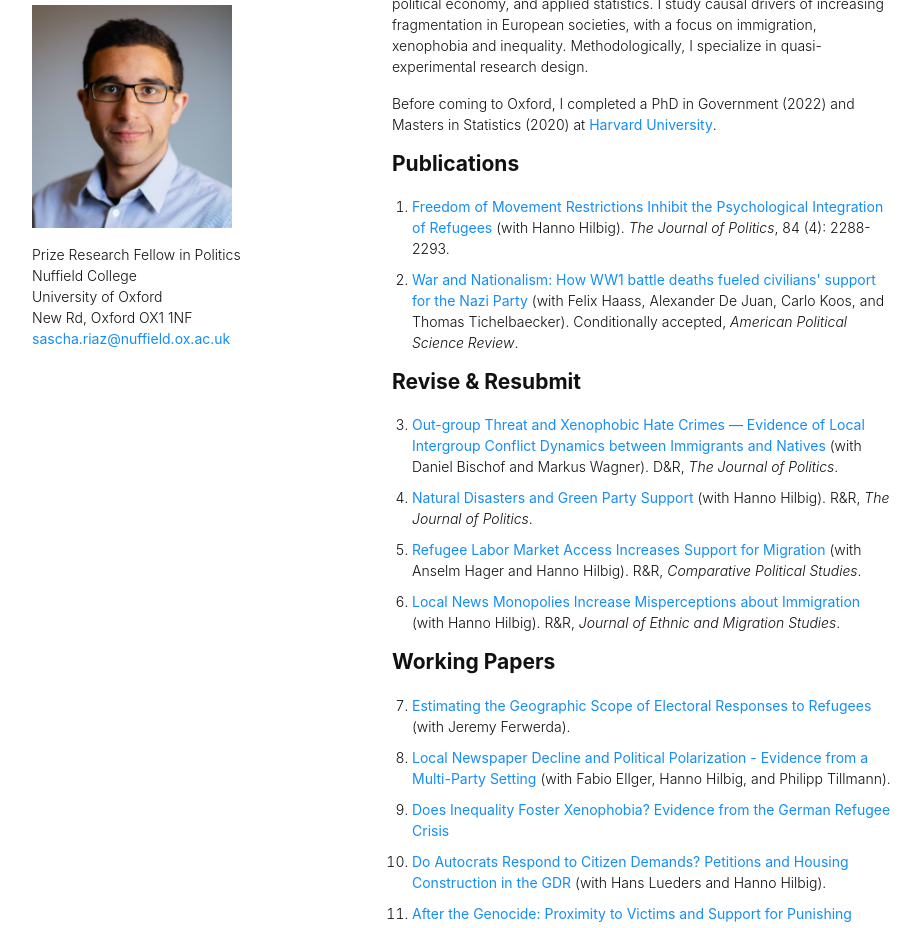
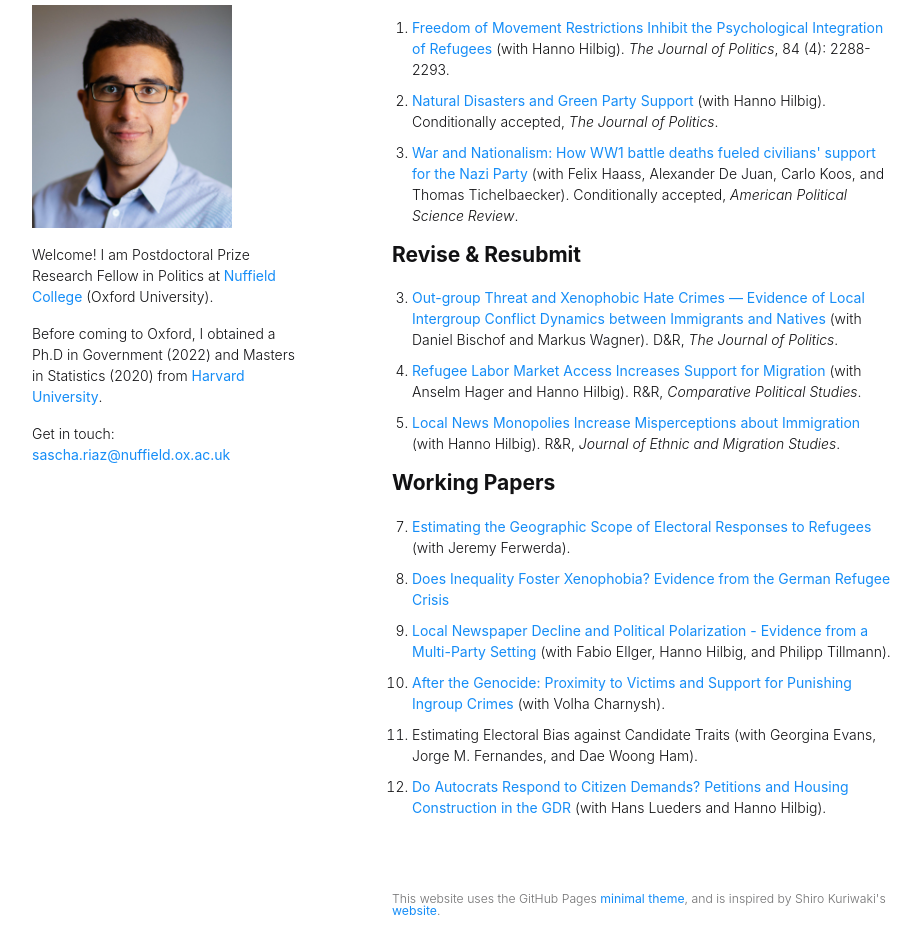
Before and after one commit to saschariaz/saschariaz, a plain HTML site: page index.html in a window 1280 px wide. Shown: the part 115-1043 px from the top of the page, without its empty margins (178-1099 px from the left). Drawn offline with Linux system fonts and the light colour scheme.

Commit message:
new paper

```diff
--- a/index.html
+++ b/index.html
@@ -36,9 +36,16 @@
         <h1>Sascha Riaz</h1>
         <img src="headshot2.jpg " width="200" height="40">
         <p></p>
-         <p class="view">Prize Research Fellow in Politics<br>Nuffield College<br>University of Oxford</br>
-         New Rd, Oxford OX1 1NF  <br>
-         <a href="mailto:sascha.riaz@nuffield.ox.ac.uk">sascha.riaz@nuffield.ox.ac.uk</a>
+
+        Welcome! I am Postdoctoral Prize Research Fellow in Politics at <a href="https://www.nuffield.ox.ac.uk/">Nuffield College</a></b> (Oxford University).
+</p>
+        Before coming to Oxford, I obtained a Ph.D in Government (2022) and Masters in Statistics (2020) from <a href="https://www.harvard.edu/">Harvard University</a></b>.
+
+        <!-- <p class="view">Prize Research Fellow in Politics<br>Nuffield College<br>University of Oxford</br>
+         New Rd, Oxford OX1 1NF  <br> -->
+
+         </p>
+         Get in touch: <a href="mailto:sascha.riaz@nuffield.ox.ac.uk">sascha.riaz@nuffield.ox.ac.uk</a>
         <!--<p><a href="https://drive.google.com/file/d/16gbRSsPDDJU9MOezMqNsbmx_24UiZfYm/view?usp=sharing"><b>CV</b></a></p>-->
         <div class="is-container-row is-center">
         <!--<div class="is-inset-8"><a href="https://twitter.com/riazsascha" class="is-icon"><i class="fab fa-twitter fa-2x"></i></a></div>
@@ -61,22 +68,13 @@
   <br>
 
 
-My research is situated at the intersection of political behavior, comparative political economy, and applied statistics. I study causal drivers of increasing fragmentation in European societies, with a focus on immigration, xenophobia and inequality. Methodologically, I specialize in quasi-experimental research design.
-
-</p>
-
-
-Before coming to Oxford, I completed a PhD in Government (2022) and Masters in Statistics (2020) at <a href="https://www.harvard.edu/">Harvard University</a></b>.
-
-</p>
-
-
     <div align="left"><h3>Publications</h3></div>
     <p>
     <ol class="dashed", start="1">
 
           <li>
           <b><a href="https://www.journals.uchicago.edu/doi/10.1086/720307">Freedom of Movement Restrictions Inhibit the Psychological Integration of Refugees </a></b> (with Hanno Hilbig). <i>The Journal of Politics</i>, 84 (4): 2288-2293.
+          <li> <a href="https://osf.io/3k64w/">Natural Disasters and Green Party Support</a></b> (with Hanno Hilbig). Conditionally accepted, <i> The Journal of Politics</i>.
           <li> <a href="https://doi.org/10.31219/osf.io/ubeky">War and Nationalism: How WW1 battle deaths fueled civilians' support for the Nazi Party </a></b> (with Felix Haass, Alexander De Juan, Carlo Koos, and Thomas Tichelbaecker). Conditionally accepted, <i>American Political Science Review</i>.
           </li>
 
@@ -87,7 +85,6 @@ Before coming to Oxford, I completed a PhD in Government (2022) and Masters in S
         <p>
         <ol class="dashed", start="3">
           <li> <a href="https://osf.io/2qusg">Out-group Threat and Xenophobic Hate Crimes — Evidence of Local Intergroup Conflict Dynamics between Immigrants and Natives </a></b> (with Daniel Bischof and Markus Wagner). D&R, <i> The Journal of Politics</i>.
-          <li> <a href="https://osf.io/3k64w/">Natural Disasters and Green Party Support</a></b> (with Hanno Hilbig). R&R, <i> The Journal of Politics</i>.
           <li> <a href="https://www.dropbox.com/s/v8wzobe5l4me7l2/labormarket.pdf?dl=0">Refugee Labor Market Access Increases Support for Migration </a></b> (with Anselm Hager and Hanno Hilbig).  R&R, <i> Comparative Political Studies</i>.
           <li> <a href="https://osf.io/preprints/socarxiv/wyubh">Local News Monopolies Increase Misperceptions about Immigration</a></b> (with Hanno Hilbig). R&R, <i> Journal of Ethnic and Migration Studies</i>.
         </ol>
@@ -99,12 +96,11 @@ Before coming to Oxford, I completed a PhD in Government (2022) and Masters in S
     <ol class="dashed", start="7">
 
       <li> <a href="https://osf.io/kusvh">Estimating the Geographic Scope of Electoral Responses to Refugees</a></b> (with Jeremy Ferwerda).
+      <li> <a href="https://osf.io/gk9tw/">Does Inequality Foster Xenophobia? Evidence from the German Refugee Crisis </a></b>
       <li> <a href="https://osf.io/nhwxs">Local Newspaper Decline and Political Polarization - Evidence from a Multi-Party Setting</a></b> (with Fabio Ellger, Hanno Hilbig, and Philipp Tillmann).
-      <li> <a href="https://osf.io/gk9tw/">Does Inequality Foster Xenophobia? Evidence from the German Refugee Crisis </a></b>
-      <li> <a href="https://osf.io/q74xj/">Do Autocrats Respond to Citizen Demands? Petitions and Housing Construction in the GDR</a></b>  (with Hans Lueders and Hanno Hilbig).
       <li> <a href="https://www.dropbox.com/s/0vdu0o5s8gjl4ye/Auschwitz_Trials.pdf?dl=0">After the Genocide: Proximity to Victims and Support for Punishing Ingroup Crimes </a></b>  (with Volha Charnysh).
       <li> Estimating Electoral Bias against Candidate Traits (with Georgina Evans, Jorge M. Fernandes, and Dae Woong Ham).</li>
-      <li> The Gendered Effects of Authoritarian Indoctrination - Evidence from a Regression Kink Design (with Daniel Ziblatt, Nourhan Elsayed, and Hanno Hilbig).</li>
+      <li> <a href="https://osf.io/q74xj/">Do Autocrats Respond to Citizen Demands? Petitions and Housing Construction in the GDR</a></b>  (with Hans Lueders and Hanno Hilbig).
 
   </ol>
   </p>
```
